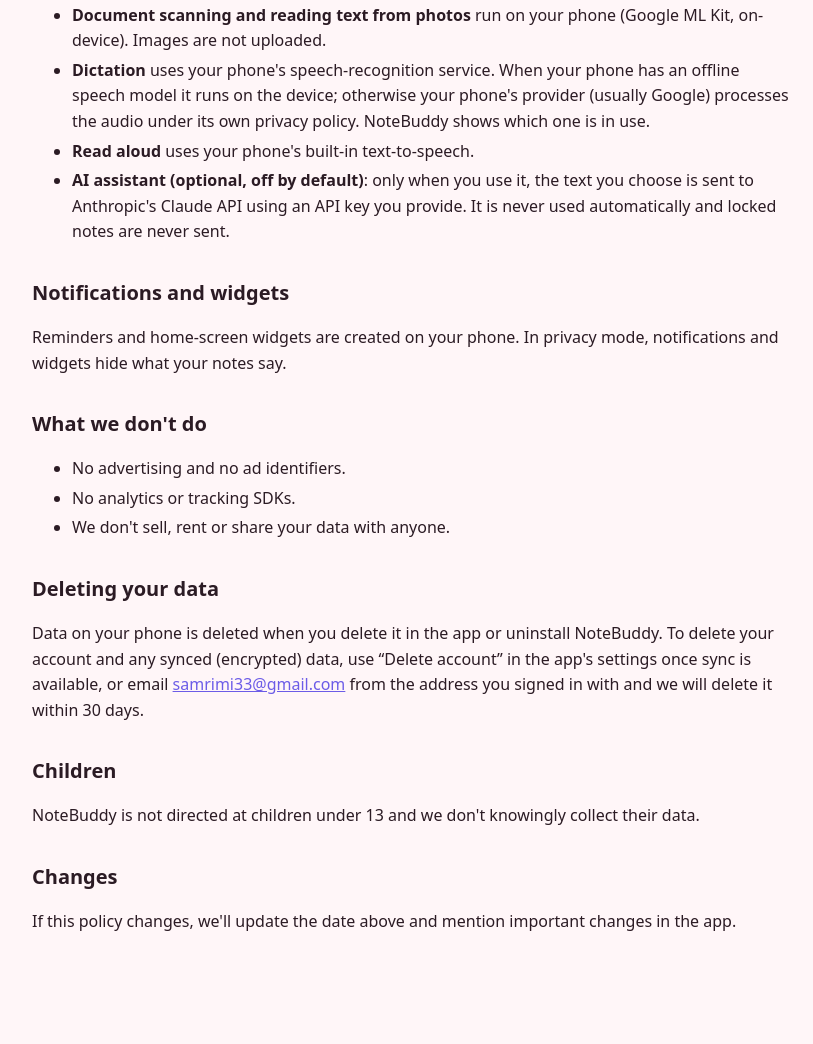
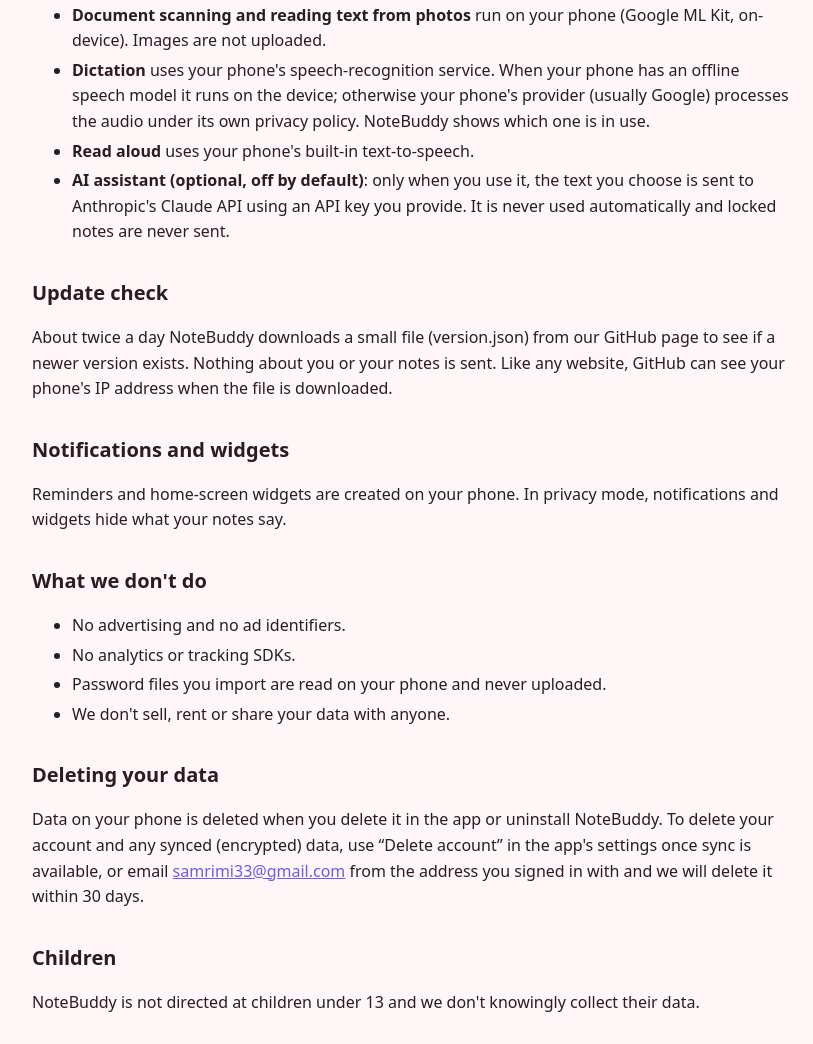
Before and after one commit to samrimi33/notebuddy, a plain HTML site: page privacy.html in a window 1280 px wide. Shown: the part 1034-2078 px from the top of the page, without its empty margins (228-1041 px from the left). Before the commit the page ends 2049 px from the top, so only its background shows below. Drawn offline with Linux system fonts and the light colour scheme.

Commit message:
Add files via upload

```diff
--- a/privacy.html
+++ b/privacy.html
@@ -55,6 +55,10 @@
       you provide. It is never used automatically and locked notes are never sent.</li>
   </ul>
 
+  <h2>Update check</h2>
+  <p>About twice a day NoteBuddy downloads a small file (version.json) from our GitHub page to see if a newer version exists.
+    Nothing about you or your notes is sent. Like any website, GitHub can see your phone's IP address when the file is downloaded.</p>
+
   <h2>Notifications and widgets</h2>
   <p>Reminders and home-screen widgets are created on your phone. In privacy mode, notifications and widgets hide what your notes say.</p>
 
@@ -62,6 +66,7 @@
   <ul>
     <li>No advertising and no ad identifiers.</li>
     <li>No analytics or tracking SDKs.</li>
+    <li>Password files you import are read on your phone and never uploaded.</li>
     <li>We don't sell, rent or share your data with anyone.</li>
   </ul>
 
```
Also changed, not shown: version.json (added, +7 -0 lines).
